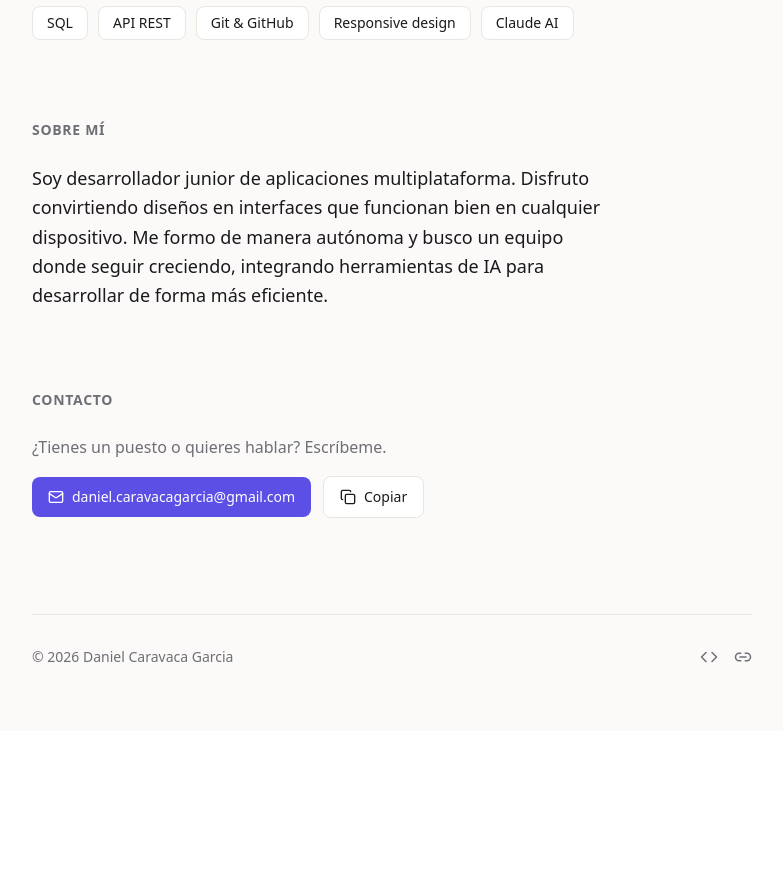
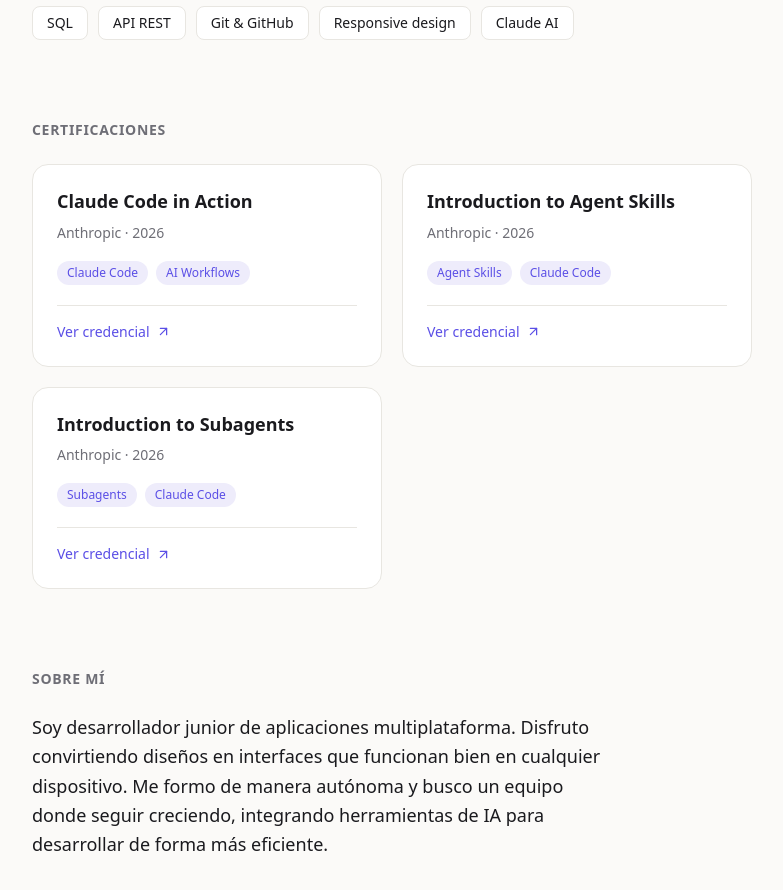
Before and after one commit to dacaga-hub/mi-portfolio, a React (Vite) app: page / in a window 1280 px wide. Shown: the part 1460-2350 px from the top of the page, without its empty margins (248-1031 px from the left). Before the commit the page ends 2191 px from the top, so only its background shows below. Built offline with nearby package versions, Linux system fonts and the light colour scheme.

Commit message:
ft: added certifications to protfolio

```diff
--- a/src/App.jsx
+++ b/src/App.jsx
@@ -48,6 +48,31 @@
         "Implementación de una caché LRU desde cero, optimizada de O(n) a O(1) con una lista doblemente enlazada (escrita a mano) y un HashMap. Thread-safe mediante synchronized, con suite de tests JUnit que incluye pruebas de concurrencia. Desarrollada con TDD.",
       tecnologias: ["Java", "Maven", "JUnit"],
       repo: "https://github.com/dacaga-hub/LRU-Cache-Java",
+    },
+  ],
+
+  // CERTIFICACIONES
+  certificaciones: [
+    {
+      titulo: "Claude Code in Action",
+      emisor: "Anthropic",
+      fecha: "2026",
+      tecnologias: ["Claude Code", "AI Workflows"],
+      credencial: "https://verify.skilljar.com/c/284kb6fisq5n",
+    },
+    {
+      titulo: "Introduction to Agent Skills",
+      emisor: "Anthropic",
+      fecha: "2026",
+      tecnologias: ["Agent Skills", "Claude Code"],
+      credencial: "https://verify.skilljar.com/c/cnc7p94cj9n3",
+    },
+    {
+      titulo: "Introduction to Subagents",
+      emisor: "Anthropic",
+      fecha: "2026",
+      tecnologias: ["Subagents", "Claude Code"],
+      credencial: "https://verify.skilljar.com/c/8w5n5fzs8ysm",
     },
   ],
 
@@ -151,6 +176,54 @@
           style={{ color: c.suave }}
         >
           <Code size={15} /> Código
+        </a>
+      </div>
+    </article>
+  );
+}
+
+function CertificacionCard({ certificacion }) {
+  return (
+    <article
+      className="group rounded-2xl p-6 flex flex-col transition-transform duration-200 hover:-translate-y-1"
+      style={{ backgroundColor: c.blanco, border: `1px solid ${c.borde}` }}
+    >
+      <div className="flex items-start justify-between gap-3">
+        <h3
+          className="text-lg font-semibold leading-snug"
+          style={{ color: c.tinta }}
+        >
+          {certificacion.titulo}
+        </h3>
+        <ArrowUpRight
+          size={20}
+          className="shrink-0 opacity-0 group-hover:opacity-100 transition-opacity"
+          style={{ color: c.acento }}
+        />
+      </div>
+
+      <p className="mt-2 text-sm leading-relaxed" style={{ color: c.suave }}>
+        {certificacion.emisor} · {certificacion.fecha}
+      </p>
+
+      <div className="mt-4 flex flex-wrap gap-2">
+        {certificacion.tecnologias.map((tec) => (
+          <Tag key={tec} texto={tec} />
+        ))}
+      </div>
+
+      <div
+        className="mt-5 pt-4 flex items-center gap-4 text-sm font-medium"
+        style={{ borderTop: `1px solid ${c.borde}` }}
+      >
+        <a
+          href={certificacion.credencial}
+          target="_blank"
+          rel="noreferrer"
+          className="inline-flex items-center gap-1.5 hover:underline"
+          style={{ color: c.acento }}
+        >
+          Ver credencial <ArrowUpRight size={15} />
         </a>
       </div>
     </article>
@@ -289,6 +362,18 @@
           </div>
         </section>
 
+        {/* ---------- CERTIFICACIONES ---------- */}
+        <section className="mt-20">
+          <h2 className="text-sm font-semibold uppercase tracking-wider" style={{ color: c.suave }}>
+            Certificaciones
+          </h2>
+          <div className="mt-6 grid grid-cols-1 sm:grid-cols-2 gap-5">
+            {datos.certificaciones.map((cert, i) => (
+              <CertificacionCard key={i} certificacion={cert} />
+            ))}
+          </div>
+        </section>
+
         {/* ---------- SOBRE MÍ ---------- */}
         <section className="mt-20">
           <h2 className="text-sm font-semibold uppercase tracking-wider" style={{ color: c.suave }}>
```
